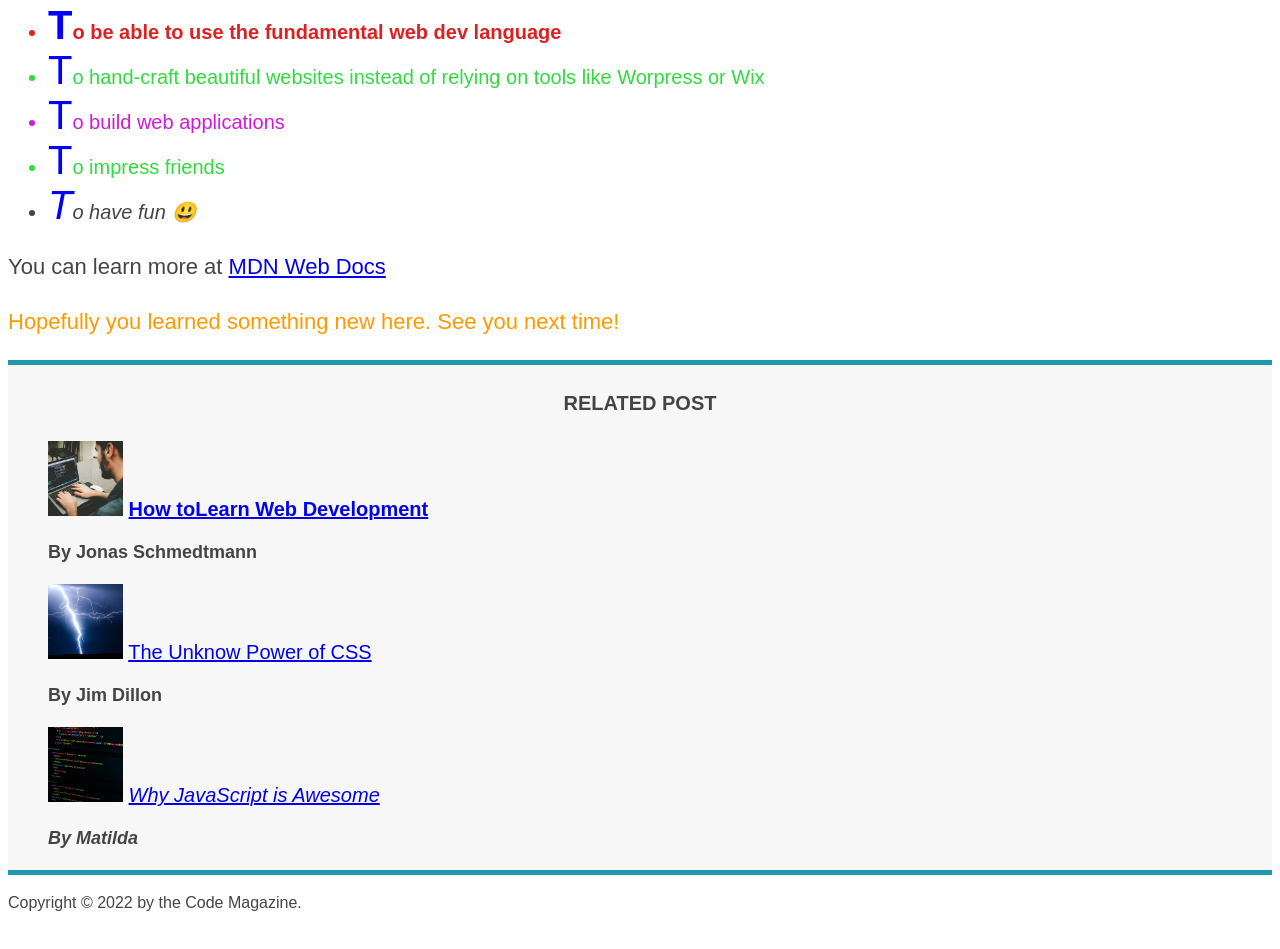
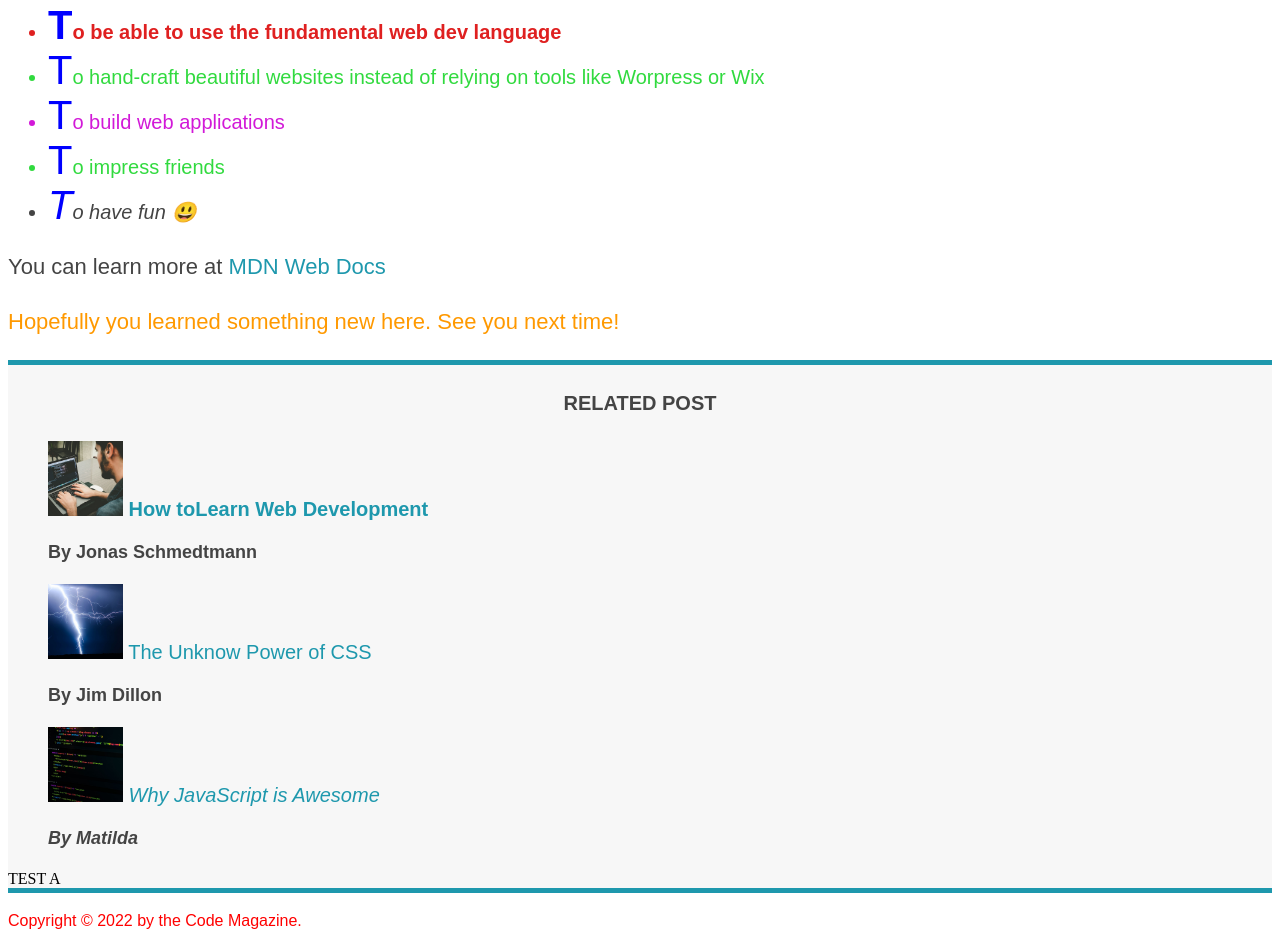
Before and after one commit to matiasard/02-HTML-Fundamentals, a plain HTML site: page index.html in a window 1280 px wide. Shown: the part 1341-2290 px from the top of the page. Drawn offline with Linux system fonts and the light colour scheme.

Commit message:
31. Conflict Between Selector

```diff
--- a/index.html
+++ b/index.html
@@ -118,10 +118,11 @@
       </li>
     </ul>
 
+    <a> TEST A</a>
   </aside>
 
   <footer>
-    <p id="copyright">
+    <p id="copyright" class="copyright text">
       Copyright &copy; 2022 by the Code Magazine.
     </p>
   </footer>
--- a/styles/main.css
+++ b/styles/main.css
@@ -94,3 +94,44 @@ li:nth-child(3) {
 article p:last-child {
 	color: rgb(255, 153, 0);
 }
+
+/* ************************ - Styling Links  - ***************************** */
+
+/* *👇Para todos los link que tienen el atributo "href" */
+a:link {
+	color: #1e98ad;
+	text-decoration: none;
+	font-family: sans-serif;
+}
+
+/* *👇 Para los Link que ya fueron abiertos */
+a:visited {
+	color: #1e98ad;
+}
+
+/* *👇 Cuando pasas el Mouse sobre el Link se activan los estilos */
+a:hover {
+	color: orangered;
+	font-weight: bold;
+	text-decoration: underline wavy orangered;
+}
+
+/* *👇 Cuando mantienes presionado sobre el Link */
+a:active {
+	background-color: #80df20;
+}
+
+/* * *********** Confict between selecetor (ID, class, selector) ************ */
+
+#copyright {
+	color: red;
+}
+.copyright {
+	color: yellow;
+}
+
+footer p {
+	color: blue;
+}
+
+/* * 👆 Por orden de importancia, se aplicara los estilos del selector ID (#copyright) */
```
